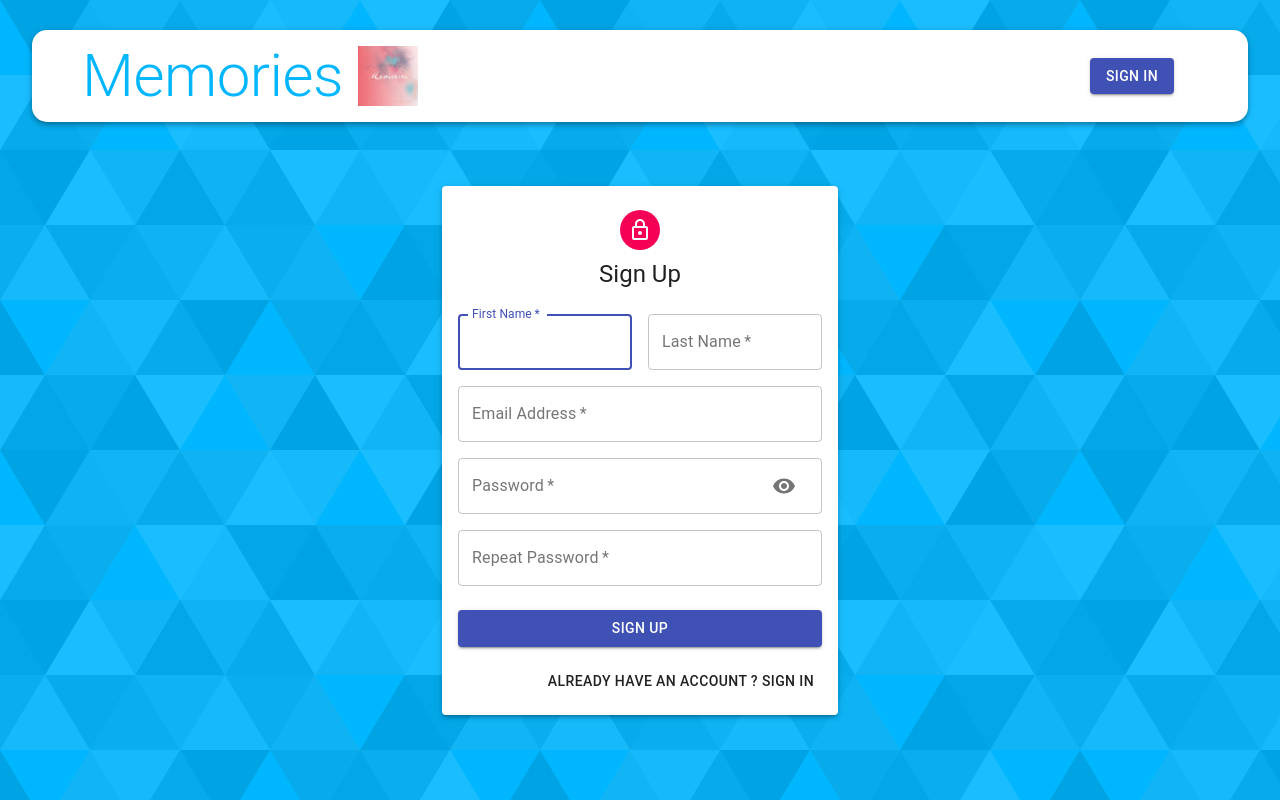
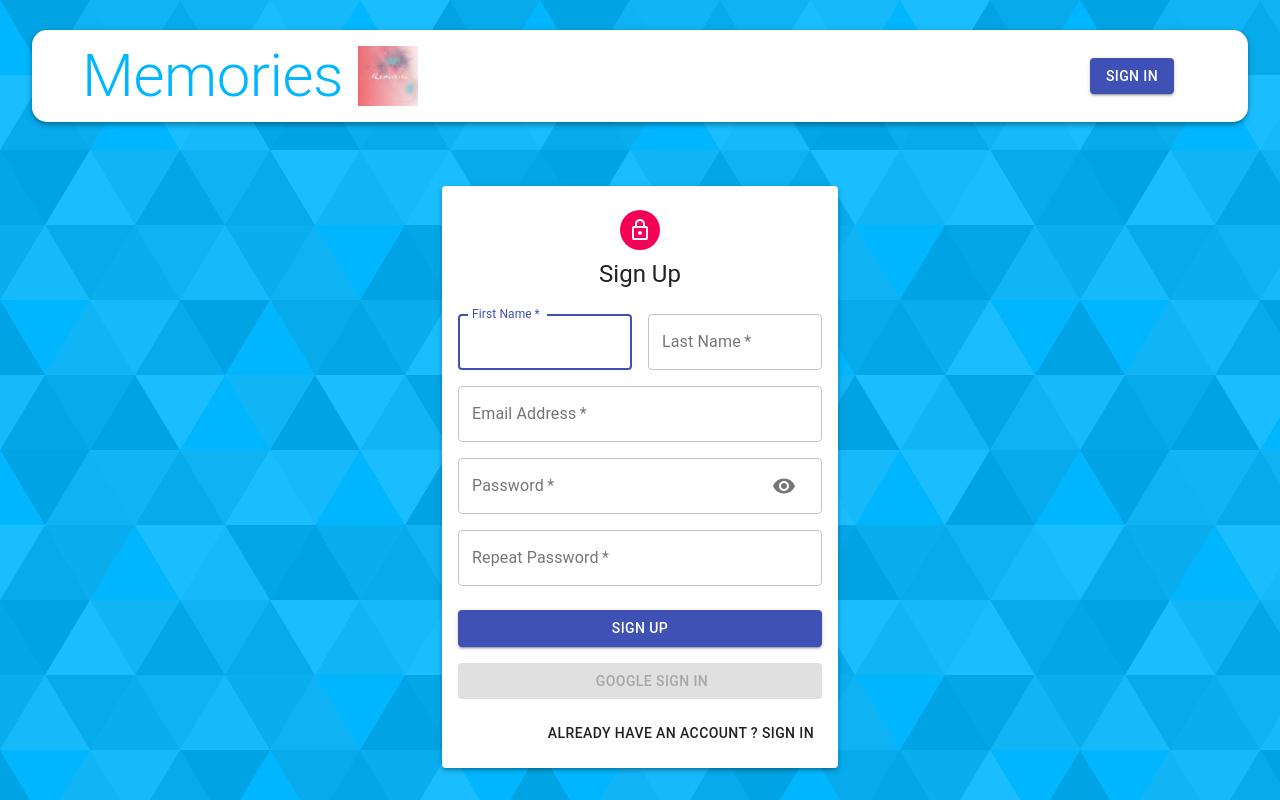
Before and after one commit to Christouu/Memories, a React (Create React App) app in the folder client/: page /auth in a window 1280 px wide. Built offline with nearby package versions, Linux system fonts and the light colour scheme.

Commit message:
added google login logic adn redux for google login

```diff
--- a/client/package.json
+++ b/client/package.json
@@ -8,6 +8,7 @@
     "@emotion/styled": "^11.8.1",
     "@material-ui/core": "^4.12.4",
     "@mui/icons-material": "^5.6.2",
+    "@mui/material": "^5.6.3",
     "@testing-library/jest-dom": "^5.16.4",
     "@testing-library/react": "^13.1.1",
     "@testing-library/user-event": "^13.5.0",
@@ -16,6 +17,7 @@
     "react": "^18.0.0",
     "react-dom": "^18.0.0",
     "react-file-base64": "^1.0.3",
+    "react-google-login": "^5.2.2",
     "react-redux": "^8.0.1",
     "react-router-dom": "^6.3.0",
     "react-scripts": "5.0.1",
--- a/client/src/components/Auth/Auth.jsx
+++ b/client/src/components/Auth/Auth.jsx
@@ -1,4 +1,6 @@
 import React, { useState } from "react";
+import { useDispatch } from "react-redux";
+import { useNavigate } from "react-router-dom";
 import {
   Avatar,
   Button,
@@ -6,18 +8,22 @@ import {
   Grid,
   Typography,
   Container,
-  TextField,
 } from "@material-ui/core";
+
+import GoggleLogin from "react-google-login";
 
 import LockOutlinedIcon from "@mui/icons-material/LockOutlined";
 
 import useStyles from "./styles";
 import Input from "./Input";
+import Icon from "./Icon";
 
 const Auth = () => {
   const [showPassword, setShowPassword] = useState(false);
   const [isSignedUp, setIsSignedUp] = useState(true);
   const classes = useStyles();
+  const dispatch = useDispatch();
+  const history = useNavigate();
 
   const handleSubmit = () => {};
   const handleChange = () => {};
@@ -27,6 +33,22 @@ const Auth = () => {
   const switchMode = () => {
     setIsSignedUp((prev) => !prev);
     setShowPassword(false);
+  };
+
+  const googleSuccess = async (res) => {
+    const result = res?.profileObj;
+    const token = res?.tokenId;
+
+    try {
+      dispatch({ type: "AUTH", payload: { result, token } });
+      history("/");
+    } catch (error) {
+      console.log(error);
+    }
+  };
+  const googleFailure = (error) => {
+    console.log(error);
+    console.log("GOOGLE SIGN IN WAS UNSECCESSFULL");
   };
 
   return (
@@ -80,6 +102,7 @@ const Auth = () => {
               />
             )}
           </Grid>
+
           <Button
             type="submit"
             fullWidth
@@ -89,6 +112,26 @@ const Auth = () => {
           >
             {isSignedUp ? "Sign Up" : "Sign In"}
           </Button>
+
+          <GoggleLogin
+            clientId="1079779814087-3utksdbj92b225ledu0gaq9lvl0labnv.apps.googleusercontent.com"
+            render={(renderProps) => (
+              <Button
+                className={classes.googleButton}
+                color="primary"
+                fullWidth
+                onClick={renderProps.onClick}
+                disabled={renderProps.disabled}
+                startIcon={<Icon />}
+                variant="contained"
+              >
+                Google Sign In
+              </Button>
+            )}
+            onSuccess={googleSuccess}
+            onFailure={googleFailure}
+            cookiePolicy="single_host_origin"
+          />
 
           <Grid container justifyContent="flex-end">
             <Grid item>
--- /dev/null
+++ b/client/src/components/Auth/Icon.jsx
@@ -0,0 +1,11 @@
+import React from "react";
+
+const Icon = () => {
+  return (
+    <svg style={{ width: "20px", height: "20px" }} viewBox="0 0 24 24">
+      <path fill="currentColor" d="" />
+    </svg>
+  );
+};
+
+export default Icon;
--- a/client/src/components/Auth/Input.jsx
+++ b/client/src/components/Auth/Input.jsx
@@ -26,7 +26,8 @@ const Input = ({
         autoFocus={autoFocus}
         type={type}
         InputProps={
-          name === "password" && {
+          name === "password"
+            ? {
                 endAdornment: (
                   <InputAdornment position="end">
                     <IconButton onClick={handleShowPassword}>
@@ -39,6 +40,7 @@ const Input = ({
                   </InputAdornment>
                 ),
               }
+            : null
         }
       />
     </Grid>
--- a/client/src/components/Navbar/Navbar.jsx
+++ b/client/src/components/Navbar/Navbar.jsx
@@ -1,11 +1,29 @@
 import useStyles from "./styles";
+import { useState, useEffect } from "react";
 import { AppBar, Avatar, Button, Toolbar, Typography } from "@material-ui/core";
 import { Link } from "react-router-dom";
 import memories from "../../images/memories.jpg";
+import { useDispatch } from "react-redux";
+import { useNavigate, useLocation } from "react-router-dom";
 
 const Navbar = () => {
+  const [user, setUser] = useState(JSON.parse(localStorage.getItem("profile")));
   const classes = useStyles();
-  const user = null;
+  const dispatch = useDispatch();
+  const history = useNavigate();
+  const location = useLocation();
+
+  const logout = () => {
+    dispatch({ type: "LOGOUT" });
+    history("/");
+    setUser(null);
+  };
+
+  useEffect(() => {
+    const token = user?.token;
+
+    setUser(JSON.parse(localStorage.getItem("profile")));
+  }, [location]);
   return (
     <AppBar position="static" color="inherit" className={classes.appBar}>
       <div className={classes.brandContainer}>
@@ -42,6 +60,7 @@ const Navbar = () => {
               variant="contained"
               className={classes.logout}
               color="secondary"
+              onClick={logout}
             >
               Logout
             </Button>
--- a/client/src/constants/actionTypes.js
+++ b/client/src/constants/actionTypes.js
@@ -3,3 +3,5 @@ export const UPDATE = "UPDATE";
 export const DELETE = "DELETE";
 export const FETCH_ALL = "FETCH_ALL";
 export const LIKE = "LIKE";
+export const AUTH = "AUTH";
+export const LOGOUT = "LOGOUT";
--- /dev/null
+++ b/client/src/redux/reducers/auth.js
@@ -0,0 +1,19 @@
+import { AUTH, LOGOUT } from "../../constants/actionTypes";
+
+const authReducer = (state = { authData: null }, action) => {
+  switch (action.type) {
+    case AUTH:
+      localStorage.setItem("profile", JSON.stringify({ ...action?.payload }));
+      return { ...state, authData: action?.data };
+
+    case LOGOUT:
+      localStorage.clear();
+
+      return { ...state, authData: null };
+
+    default:
+      return state;
+  }
+};
+
+export default authReducer;
--- a/client/src/redux/reducers/index.js
+++ b/client/src/redux/reducers/index.js
@@ -1,6 +1,8 @@
 import { combineReducers } from "redux";
 import posts from "./posts";
+import authReducer from "./auth";
 
 export default combineReducers({
   posts,
+  authReducer,
 });
```
Also changed, not shown: 1 other file (tests, documents, lock files or other folders). Lines whose indentation alone changed are shown as unchanged.
